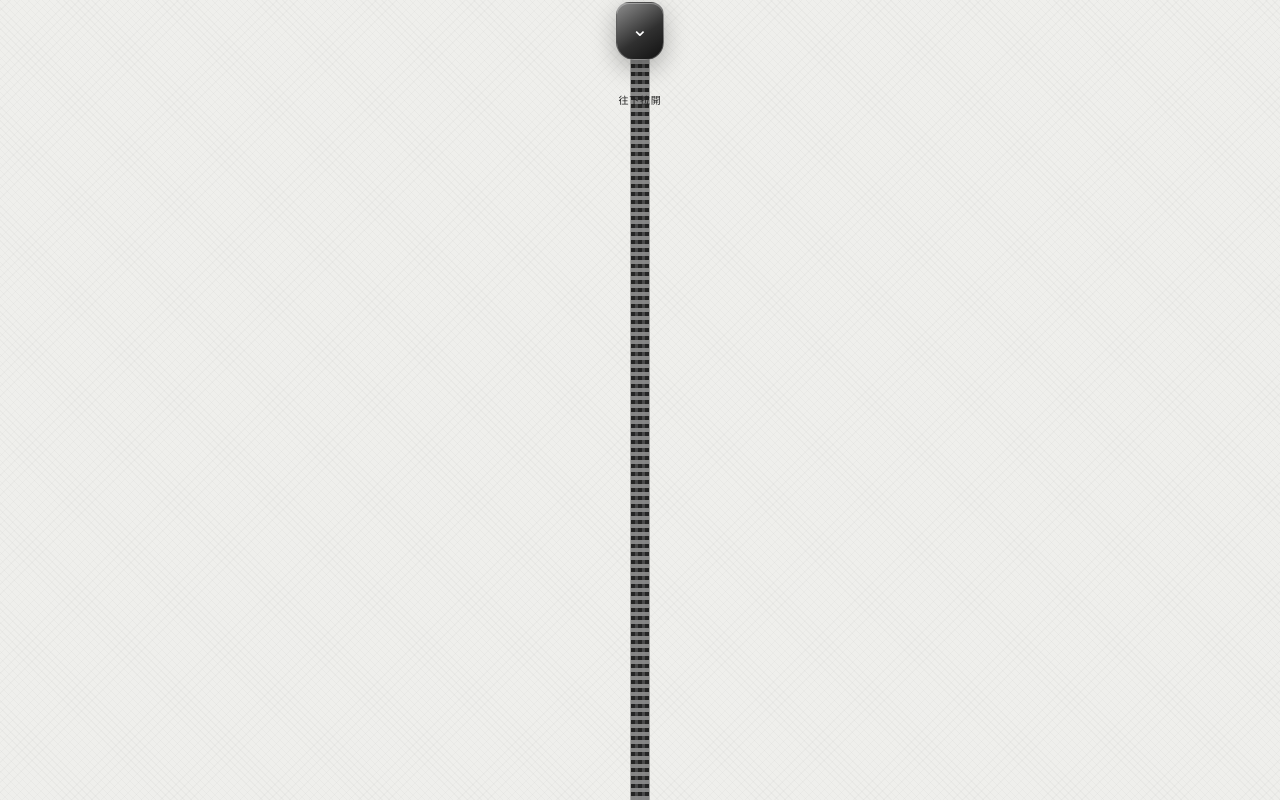
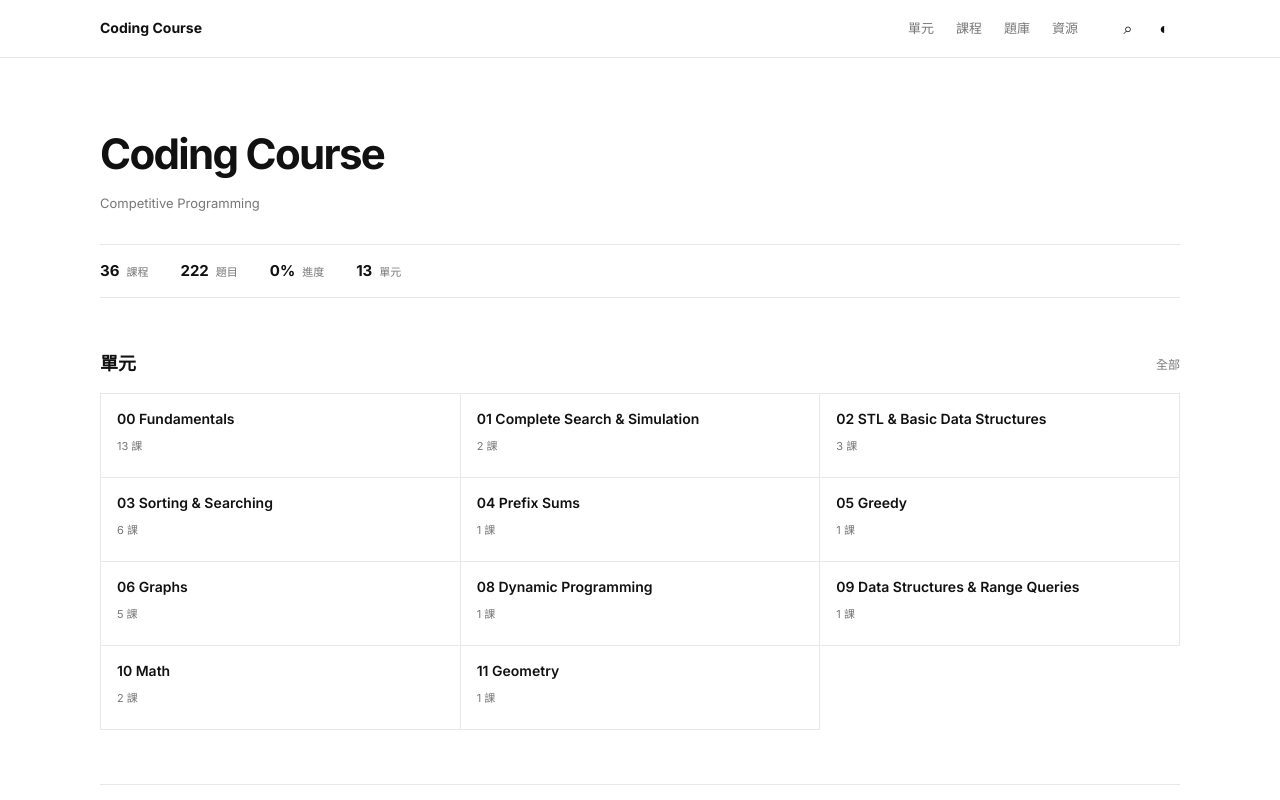
Before and after one commit to benjamin-shih-tw/taiwan-cp-guide, a plain HTML site: page v2/index.html in a window 1280 px wide. Shown: the top 800 px of the page. Drawn offline with nearby package versions, Linux system fonts and the light colour scheme.

Commit message:
refactor: remove zipper welcome screen

```diff
--- a/v2/index.html
+++ b/v2/index.html
@@ -15,44 +15,6 @@
   <script src="https://cdnjs.cloudflare.com/ajax/libs/highlight.js/11.10.0/highlight.min.js"></script>
 </head>
 <body>
-  <div id="welcome-stage" class="welcome-stage" hidden aria-hidden="true">
-    <div class="welcome-content">
-      <p class="welcome-kicker">Coding Course</p>
-      <h1 class="welcome-title">從概念<br>到 AC.</h1>
-      <p class="welcome-sub">課程、題單、進度。把競程學習需要的東西整理在同一個地方。</p>
-
-      <div class="welcome-features">
-        <article class="welcome-feature">
-          <span>01</span>
-          <strong>課程</strong>
-          <p>依主題一路往下學。</p>
-        </article>
-        <article class="welcome-feature">
-          <span>02</span>
-          <strong>Problem Ladder</strong>
-          <p>學完直接進題單。</p>
-        </article>
-        <article class="welcome-feature">
-          <span>03</span>
-          <strong>Progress</strong>
-          <p>知道下一步要做什麼。</p>
-        </article>
-      </div>
-
-      <button id="welcome-enter" class="welcome-enter" type="button">開始學習 →</button>
-    </div>
-
-    <div class="welcome-zipper" aria-hidden="false">
-      <div class="zipper-panel zipper-panel-left"></div>
-      <div class="zipper-panel zipper-panel-right"></div>
-      <div class="zipper-teeth"></div>
-      <button id="zipper-pull" class="zipper-pull" type="button" aria-label="拉開歡迎頁面" aria-expanded="false">
-        <span aria-hidden="true">⌄</span>
-      </button>
-      <div class="zipper-hint">往下拉開</div>
-    </div>
-  </div>
-
   <header class="topbar">
     <a class="brand" href="#/home">Coding Course</a>
     <nav class="main-nav">
```
